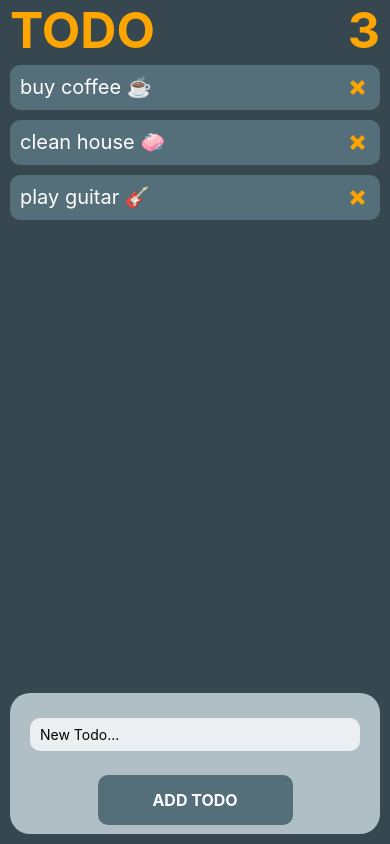
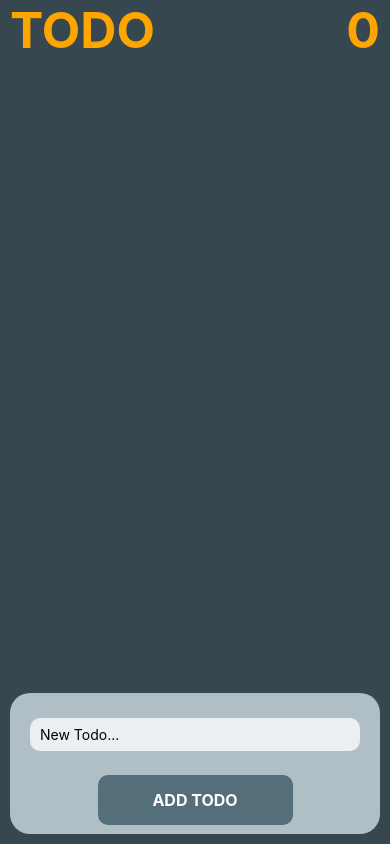
Before and after one commit to farukci/react-native-todo-app, a React Native app: screen / in a window 390 px wide. Built offline with nearby package versions, Linux system fonts and the light colour scheme.

Commit message:
project updated

```diff
--- a/src/App.js
+++ b/src/App.js
@@ -6,15 +6,15 @@ import AddTodo from "./components/AddTodo";
 const Todo = () => {
 
   const [todos, setTodos] = useState([
-    {text: "buy coffee ☕", key: "0" },
-    {text: "clean house 🧼", key: "1"},
-    {text: "play guitar 🎸", key: "2"}
+    // {text: "buy coffee ☕", key: "0" },
+    // {text: "clean house 🧼", key: "1"},
+    // {text: "play guitar 🎸", key: "2"}
   ])
 
   const addNewTodo = (text) => {
     setTodos((todos) => {
       return [
-        {text: text, key: (Math.random() * 1000).toString()},
+        {text: text, key: Math.floor(Math.random() * 1000).toString()},
         ...todos,
       ];
     })
@@ -25,6 +25,14 @@ const Todo = () => {
       return todos.filter(todo => todo.key != key);
     });
   }
+
+  const doneTodo = (style) => {
+    setTodos((todos) => {
+      return console.log("hello");
+    });
+  }
+
+
 
 
 
@@ -44,7 +52,9 @@ const Todo = () => {
               data={todos}
               renderItem={({item}) => (
               <View style={styles.todosBar}>
-                  <Text style={{color: "white", fontSize: 20,}}>{item.text}</Text>
+                <TouchableOpacity onPress={() => {}}>
+                  <Text style={styles.todosBarText}>{item.text}</Text>
+                </TouchableOpacity>
                   <TouchableOpacity onPress={() => deleteTodo(item.key)}>
                     <Image
                       style={{width: 15, height: 15, margin: 5,}}
@@ -82,4 +92,9 @@ const styles = StyleSheet.create({
     flexDirection: "row",
     justifyContent: "space-between"
   },
+  todosBarText: {
+    color: "white",
+    fontSize: 20,
+    // textDecorationLine: "line-through",
+  },
 })
--- a/src/components/AddTodo.js
+++ b/src/components/AddTodo.js
@@ -48,7 +48,7 @@ const styles = StyleSheet.create({
     buttonText: {
         color: "white",
         fontWeight: "bold",
-        textTransform: "capitalize",
+        // textTransform: "capitalize",
         fontSize: 16,
         textAlign: "center",
         textTransform: "uppercase",
```
